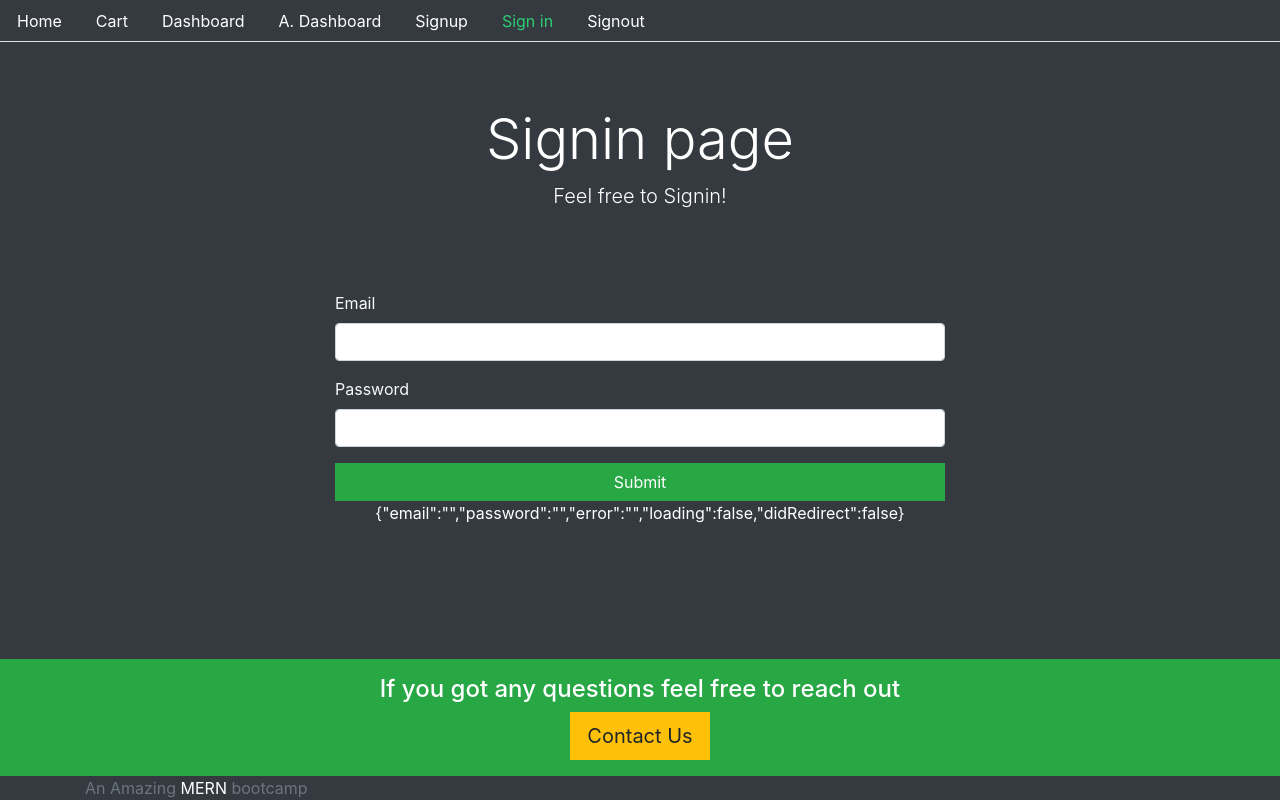
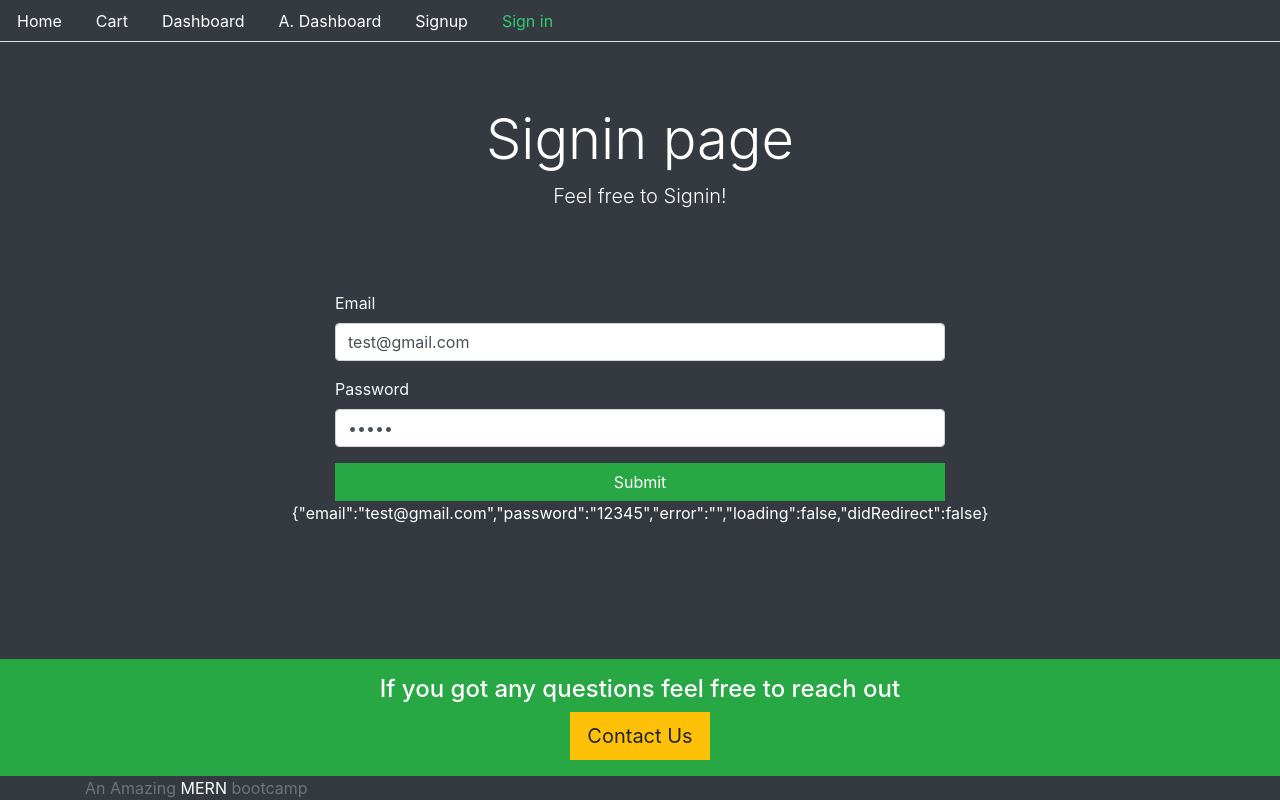
Before and after one commit to abhishekjain35/Tshirt-store, a React (Create React App) app in the folder projfrontend/: page /signin in a window 1280 px wide. Built offline with nearby package versions, Linux system fonts and the light colour scheme; no server answers.

Commit message:
Implemented conditional rendering on the signout route

```diff
--- a/projfrontend/src/core/Menu.js
+++ b/projfrontend/src/core/Menu.js
@@ -1,5 +1,6 @@
 import React from "react";
 import { Link, withRouter } from "react-router-dom";
+import { signout, isAuthenticated } from "../auth/helper";
 
 const currentTab = (history, path) => {
     if (history.location.pathname === path) {
@@ -66,15 +67,20 @@
                     Sign in
                 </Link>
             </li>
-            <li className="nav-item">
-                <Link
-                    style={currentTab(history, "/signout")}
-                    className="nav-link"
-                    to="/signout"
-                >
-                    Signout
-                </Link>
-            </li>
+            {isAuthenticated() && (
+                <li className="nav-item">
+                    <span
+                        className="nav-link text-warning"
+                        onClick={() => {
+                            signout(() => {
+                                history.push("/");
+                            });
+                        }}
+                    >
+                        Signout
+                    </span>
+                </li>
+            )}
         </ul>
     </div>
 );
--- a/projfrontend/src/user/Signin.js
+++ b/projfrontend/src/user/Signin.js
@@ -5,8 +5,8 @@
 
 const Signin = () => {
     const [values, setValues] = useState({
-        email: "",
-        password: "",
+        email: "test@gmail.com",
+        password: "12345",
         error: "",
         loading: false,
         didRedirect: false
```
